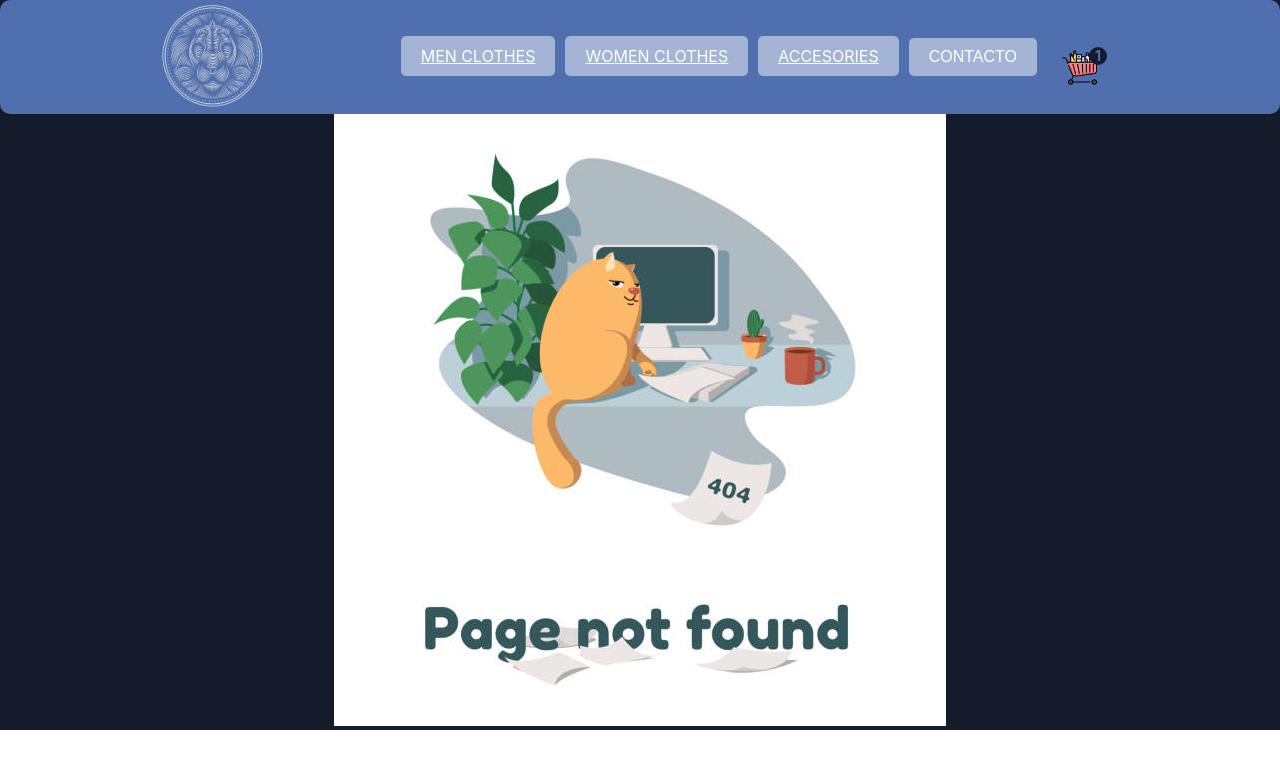
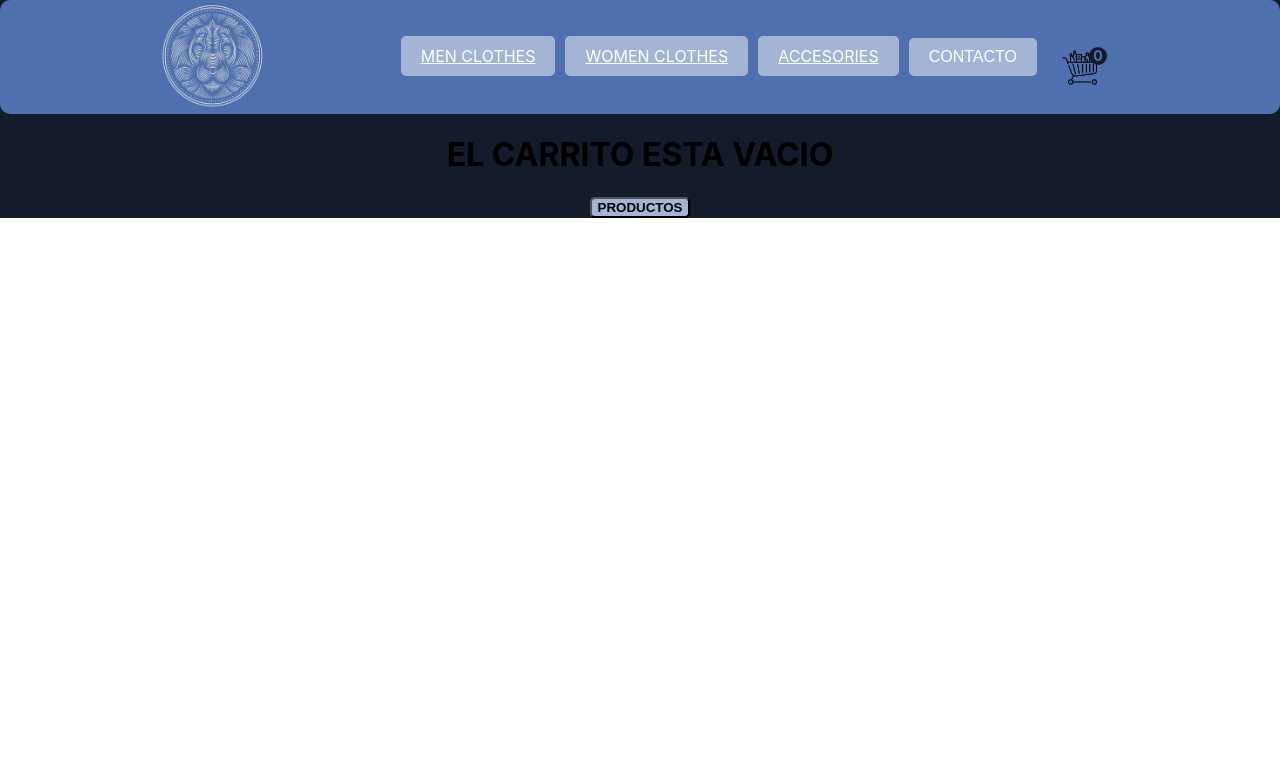
Before and after one commit to SimonSolaTorino/Pre_Entrega_1_SolaTorino_ReactJS, a React (Create React App) app: page /cart in a window 1280 px wide. Shown: the top 768 px of the page. Built offline with nearby package versions, Linux system fonts and the light colour scheme.

Commit message:
agregue: Context y toda la logica del carrito. Falta Firebase y ViewOrder

```diff
--- a/src/App.js
+++ b/src/App.js
@@ -5,11 +5,14 @@ import NavBar from './components/NavBar/NavBar';
 import ItemListContainer from './components/ItemListContainer/ItemListContainer';
 import ImgNotFound from './components/ImgNotFound/ImgNotFound';
 import ItemDetailContainer from './components/ItemDetailContainer/ItemDetailContainer';
+import Cart from './components/Cart/Cart';
+import { CartProvider } from './context/context';
 
 function App() {
   return (
     <div className="App mi_app">
       <BrowserRouter>
+        <CartProvider>
           <NavBar />
           {/*<ItemCount/>*/}
           <Routes>
@@ -17,14 +20,15 @@ function App() {
             <Route path='/category/:categoryId'element={<ItemListContainer/>}></Route>
             <Route path='/category/:categoryId/item/:itemId' element={<ItemDetailContainer/>}></Route>
             <Route path='/item/:itemId' element={<ItemDetailContainer/>}></Route>
+            <Route path='/cart' element={<Cart/>}></Route>
             <Route path='*' element={<ImgNotFound/>}></Route>
           </Routes>
           {/*<ItemListContainer saludo={"Bienvenido a F!NE"}/>*/}
+        </CartProvider>
       </BrowserRouter>
     </div>
 
   );
-
    }
 
 export default App;
--- a/src/components/CarWidget/CarWidget.js
+++ b/src/components/CarWidget/CarWidget.js
@@ -1,14 +1,16 @@
 import logo_carrito_lleno from '../../images/icono_carrito_lleno.png'
 import logo_carrito_vacio from '../../images/icono_carrito_vacio.png'
+import { useContext } from 'react'
+import { CarritoContext } from '../../context/context'
 
 const CarWidget = () =>{
-    const cantidad_en_carrito = 1//0 //1
+    const {cant_total} = useContext(CarritoContext)
 
     return (
         <div className='contenedor_cartwidget'>
             <div className='contenedor_imagen_carrito'>
-            <img src={cantidad_en_carrito > 0 ? logo_carrito_lleno : logo_carrito_vacio} alt='icono-del-carrito' className="icono_carrito"></img>
-            <p className='burbuja_cantidad_carrito'>{cantidad_en_carrito}</p>
+            <img src={cant_total > 0 ? logo_carrito_lleno : logo_carrito_vacio} alt='icono-del-carrito' className="icono_carrito"></img>
+            <p className='burbuja_cantidad_carrito'>{cant_total}</p>
             </div>
         </div>
     );
--- /dev/null
+++ b/src/components/Cart/Cart.js
@@ -0,0 +1,29 @@
+import { useContext } from "react";
+import { CarritoContext } from "../../context/context";
+import { Link } from "react-router-dom";
+import CartItem from "../CartItem/CartItem";
+
+const Cart = ()=>{
+
+    const {cart, limpiar_carrito, cant_total, total} = useContext(CarritoContext)
+
+    if(cant_total===0){
+        return(
+            <div>
+                <h1>EL CARRITO ESTA VACIO</h1>
+                <Link to={"/"}><button className="boton_agregar_carrito">PRODUCTOS</button></Link>
+            </div>
+        )
+    }
+
+    return(
+        <div>
+            {cart.map(prod => <CartItem key={prod.id} {...prod}/>)}
+            <h3>Total: ${total}</h3>
+            <button className="boton_agregar_carrito" onClick={()=>limpiar_carrito()}>VACIAR CARRITO</button>
+            <Link to={"/checkout"}> <button className="boton_agregar_carrito">finalizar compra</button></Link>
+        </div>
+    )
+}
+
+export default Cart
--- /dev/null
+++ b/src/components/CartItem/CartItem.js
@@ -0,0 +1,24 @@
+import { CarritoContext } from "../../context/context"
+import { useContext } from "react"
+
+
+const CartItem = ({ id, title, image, price, cant })=>{
+    const {sacar_item} = useContext(CarritoContext)
+
+    const eliminar_item = ()=>{
+      sacar_item(id)
+    }
+
+    return(
+    <div className="cart-item">
+      <div className="cart-item-details">
+        <h2 className="cart-item-title">{title}</h2>
+        <p className="cart-item-price">${price}</p>
+        <p className="cart-item-quantity">Cantidad: {cant}</p>
+        <button className="boton_agregar_carrito" onClick={eliminar_item}>eliminar producto del carrito</button>
+      </div>
+    </div>
+    )
+}
+
+export default CartItem
--- a/src/components/Item/Item.js
+++ b/src/components/Item/Item.js
@@ -27,7 +27,7 @@ const Item = ({...productos})=>{
               <p className="card-price">${productos.price}</p>
             </div>
             {/*<button>ver detalle</button>*/}
-            <Link to={`item/${productos.id}`}> ver detalle </Link>
+            <Link to={`item/${productos.id}`}><button className='boton_agregar_carrito'> ver detalle </button></Link>
           </div>
         </div>
     );
--- a/src/components/ItemCount/ItemCount.js
+++ b/src/components/ItemCount/ItemCount.js
@@ -1,6 +1,6 @@
 import { useState } from "react"
 
-const ItemCount = ()=>{
+const ItemCount = ({agregar_cantidad})=>{
     const [cantidad, setCantidad] = useState(0)
 
     const aumentar_cantidad = ()=>{
@@ -21,7 +21,7 @@ const ItemCount = ()=>{
                 <button className="botones_itemcount" onClick={aumentar_cantidad}>+</button>
             </div>
             <div>
-                <button className="boton_agregar_carrito" disabled={cantidad <= 0} onClick={()=>console.log("cantidad para el carrito: "+cantidad)}>AGREGAR AL CARRITO</button>
+                <button className="boton_agregar_carrito" disabled={cantidad <= 0} onClick={() => agregar_cantidad(cantidad)}>AGREGAR AL CARRITO</button>
             </div>
         </div>
     );
--- a/src/components/ItemDetail/ItemDetail.js
+++ b/src/components/ItemDetail/ItemDetail.js
@@ -1,6 +1,26 @@
+import { Link } from "react-router-dom";
 import ItemCount from "../ItemCount/ItemCount";
+import { useState, useContext } from "react";
+import { CarritoContext } from "../../context/context";
 
-const ItemDetail = ({image, title, description, price})=>{
+const ItemDetail = ({image, title, description, price, id})=>{
+  const [cantidad_agregada, setCantidadAgregada] = useState(0)
+  const { agregar_item } = useContext(CarritoContext)
+
+  const agregar_cantidad = (nueva_cant) => {
+
+    setCantidadAgregada(nueva_cant)
+
+    //console.log("se agregara: " + nueva_cant)
+
+    const item = {
+      id, title, price
+    }
+
+    agregar_item(item, nueva_cant)
+  }
+
+
     return(
         <div className="card card_detail">
           <h2 className="card-title">{title}</h2>
@@ -9,7 +29,16 @@ const ItemDetail = ({image, title, description, price})=>{
             <p className="card-description">{description}</p>
             <p className="card-price">${price}</p>
           </div>
-          <ItemCount/>
+          {
+            cantidad_agregada > 0 ?
+            (<div>
+              <Link to={'/cart'}><button className="boton_agregar_carrito">TERMINAR COMPRA</button></Link>
+              <Link to={"/"}><button className="boton_agregar_carrito">SEGUIR COMPRANDO</button></Link>
+            </div>
+            )
+            :
+            (<ItemCount agregar_cantidad={(cantidad) => agregar_cantidad(cantidad)}/>)
+          }
         </div>
     );
 }
--- a/src/components/ItemDetailContainer/ItemDetailContainer.js
+++ b/src/components/ItemDetailContainer/ItemDetailContainer.js
@@ -12,11 +12,9 @@ const ItemDetailContainer = ()=>{
             const response = await fetch('https://fakestoreapi.com/products/'+ itemId)
             const prod_rta = await response.json()
             setProductos(prod_rta)
-            console.table(prod_rta)
         }else{
             const response = await fetch('https://fakestoreapi.com/products')
             const prod_rta = await response.json()
-            setProductos(prod_rta)
         }
     }
 
--- a/src/components/NavBar/NavBar.js
+++ b/src/components/NavBar/NavBar.js
@@ -30,7 +30,7 @@ const NavBar = ()=>{
                     <NavLink to={`/category/jewelery`} className='boton_nav'>ACCESORIES</NavLink>
                     <button onClick={() => mostar_alerta("Todavia no tenemos el sitio CONTACTO disponible :'(")} className='boton_nav'>CONTACTO</button>
                 </div>
-                <CarWidget />
+                <Link to={"/cart"}><CarWidget /></Link>
             </nav>
             {/*<div>
                 <ItemListContainer saludo={"Bienvenido a F!NE"}/>
--- /dev/null
+++ b/src/context/context.js
@@ -0,0 +1,57 @@
+import { createContext, useState, useEffect } from "react";
+import Swal from 'sweetalert';
+
+export const CarritoContext = createContext({
+    carrito: [],
+    cant_total: 0,
+    total: 0
+})
+
+export const CartProvider = ({children}) => {
+    const [cart, setCart] = useState([])
+    const [cant_total, setCantTotal] = useState(0)
+    const [total, setTotal] = useState(0)
+
+
+    useEffect(() => {
+        const calcular_total = () => {
+            const total_nuevo = cart.reduce((acc, item) => acc + item.price * item.cant, 0)
+            setTotal(total_nuevo)
+        }
+        calcular_total()
+    }, [cart]);
+
+
+    const agregar_item = (item, cant) =>{
+        if(!esta_en_carrito(item.id)){
+            setCart(prev => [...prev, {...item, cant}])
+            setCantTotal(prevCantTotal => prevCantTotal + 1)
+        }
+        else{
+            Swal('Oops...','el producto ya esta en el carrito', 'error')
+        }
+    }
+
+    const sacar_item = (item_id) =>{
+        const carrito_actualizado = cart.filter(prod => prod.id !== item_id)
+        setCart(carrito_actualizado)
+        setCantTotal(cant_total-1)
+    }
+
+    const limpiar_carrito = () =>{
+        setCart([])
+        setCantTotal(0)
+    }
+
+    const esta_en_carrito = (item_id) =>{
+        return cart.some(prod=> prod.id === item_id)
+    }
+
+    //console.log(cart)
+
+    return(
+        <CarritoContext.Provider value={{cart, agregar_item, sacar_item, limpiar_carrito, cant_total, total}}>
+            {children}
+        </CarritoContext.Provider>
+    )
+}
```
Lines whose indentation alone changed are shown as unchanged.
